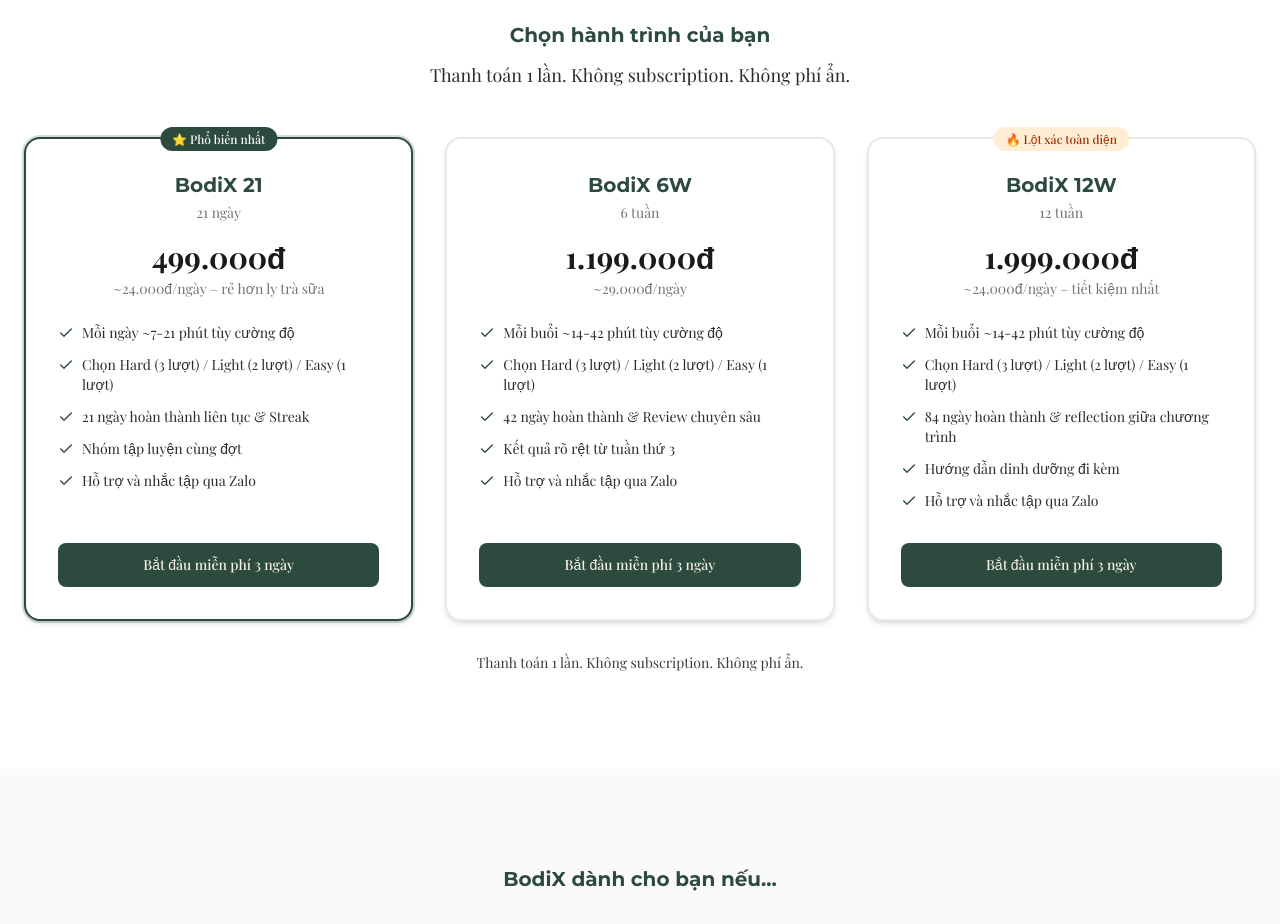
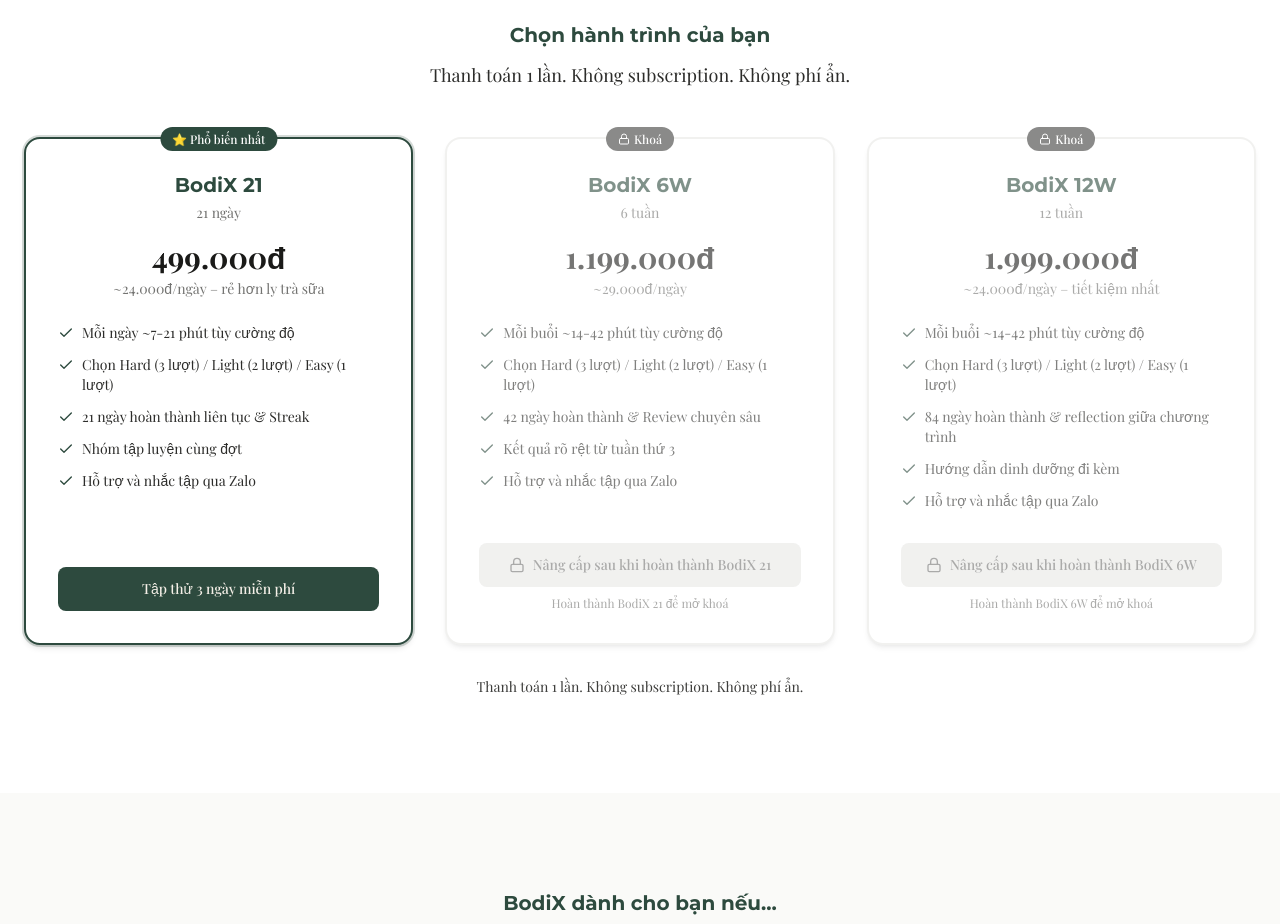
Before and after one commit to saupn/bodix-web, a Next.js app: page / in a window 1280 px wide. Shown: the part 3280-4204 px from the top of the page. Built offline with nearby package versions, Linux system fonts and the light colour scheme; no server answers; a web font is replaced by a local one.

Commit message:
Update programs

```diff
--- a/app/(dashboard)/app/programs/page.tsx
+++ b/app/(dashboard)/app/programs/page.tsx
@@ -1,7 +1,7 @@
 import Link from "next/link";
 import { createClient } from "@/lib/supabase/server";
 import { redirect } from "next/navigation";
-import { Check } from "lucide-react";
+import { Check, Lock } from "lucide-react";
 import { TrialStartButton } from "@/components/dashboard/TrialStartButton";
 
 const PROGRAM_CARDS = [
@@ -21,6 +21,8 @@
       "Hỗ trợ và nhắc tập qua Zalo",
     ],
     highlighted: true,
+    requires: null as string | null,
+    requiresName: null as string | null,
   },
   {
     slug: "bodix-6w",
@@ -38,6 +40,8 @@
       "Hỗ trợ và nhắc tập qua Zalo",
     ],
     highlighted: false,
+    requires: "bodix-21",
+    requiresName: "BodiX 21",
   },
   {
     slug: "bodix-12w",
@@ -55,6 +59,8 @@
       "Hỗ trợ và nhắc tập qua Zalo",
     ],
     highlighted: false,
+    requires: "bodix-6w",
+    requiresName: "BodiX 6W",
   },
 ] as const;
 
@@ -69,6 +75,25 @@
   },
 };
 
+type EnrollmentStatus =
+  | "trial"
+  | "trial_completed"
+  | "pending_payment"
+  | "paid_waiting_cohort"
+  | "active"
+  | "completed"
+  | "paused"
+  | "dropped";
+
+const TRIAL_DONE_STATUSES = new Set<EnrollmentStatus>([
+  "trial_completed",
+  "pending_payment",
+  "paid_waiting_cohort",
+  "active",
+  "completed",
+  "dropped",
+]);
+
 export default async function ProgramsPage() {
   const supabase = await createClient();
   const {
@@ -77,7 +102,6 @@
 
   if (!user) redirect("/login");
 
-  // Check if user already has an active enrollment
   const { data: activeEnrollment } = await supabase
     .from("enrollments")
     .select("id")
@@ -90,7 +114,6 @@
     redirect("/app");
   }
 
-  // Fetch programs from DB to get IDs for trial start
   const { data: programs } = await supabase
     .from("programs")
     .select("id, slug")
@@ -101,24 +124,37 @@
     programIdBySlug[p.slug] = p.id;
   }
 
-  // Check completed enrollments for upgrade banners
-  const { data: completedEnrollments } = await supabase
+  const { data: enrollments } = await supabase
     .from("enrollments")
-    .select("program_id, programs(slug)")
-    .eq("user_id", user.id)
-    .eq("status", "completed");
+    .select("status, programs(slug)")
+    .eq("user_id", user.id);
 
-  const completedSlugs = (completedEnrollments ?? [])
-    .map((e) => {
+  // Slug → set of statuses user has for that program
+  const statusesBySlug = new Map<string, Set<EnrollmentStatus>>();
+  for (const e of enrollments ?? []) {
     const prog = e.programs as unknown as { slug: string } | null;
-      return prog?.slug;
-    })
-    .filter(Boolean) as string[];
+    const slug = prog?.slug;
+    if (!slug) continue;
+    if (!statusesBySlug.has(slug)) statusesBySlug.set(slug, new Set());
+    statusesBySlug.get(slug)!.add(e.status as EnrollmentStatus);
+  }
 
-  // Find the highest-level completed program for upgrade banner
+  const hasCompleted = (slug: string) =>
+    statusesBySlug.get(slug)?.has("completed") ?? false;
+  const hasPaid = (slug: string) => {
+    const s = statusesBySlug.get(slug);
+    return s?.has("paid_waiting_cohort") || s?.has("pending_payment") || false;
+  };
+  const trialDone = (slug: string) => {
+    const s = statusesBySlug.get(slug);
+    if (!s) return false;
+    for (const status of s) if (TRIAL_DONE_STATUSES.has(status)) return true;
+    return false;
+  };
+
   const upgradeBanner =
-    UPGRADE_BANNERS[completedSlugs.includes("bodix-6w") ? "bodix-6w" : ""]
-    ?? UPGRADE_BANNERS[completedSlugs.includes("bodix-21") ? "bodix-21" : ""]
+    UPGRADE_BANNERS[hasCompleted("bodix-6w") ? "bodix-6w" : ""]
+    ?? UPGRADE_BANNERS[hasCompleted("bodix-21") ? "bodix-21" : ""]
     ?? null;
 
   return (
@@ -130,7 +166,6 @@
         Thanh toán 1 lần. Không subscription. Không phí ẩn.
       </p>
 
-      {/* Upgrade banner */}
       {upgradeBanner && (
         <div className="mt-6 rounded-xl border-2 border-primary/30 bg-primary/5 p-4 sm:p-5">
           <p className="font-medium text-primary text-sm sm:text-base">
@@ -149,18 +184,35 @@
         {PROGRAM_CARDS.map((card) => {
           const programId = programIdBySlug[card.slug];
 
+          // Tiered unlock: card khoá khi requires chưa completed
+          const locked =
+            card.requires !== null && !hasCompleted(card.requires);
+
+          const cardCompleted = hasCompleted(card.slug);
+          const cardPaid = hasPaid(card.slug);
+          const cardTrialDone = trialDone(card.slug);
+
           return (
             <div
               key={card.slug}
-              className={`relative flex flex-col rounded-2xl border-2 bg-white p-6 sm:p-8 shadow-md transition-all duration-200 hover:shadow-lg hover:-translate-y-1 ${
-                card.highlighted
+              className={`relative flex flex-col rounded-2xl border-2 bg-white p-6 sm:p-8 shadow-md transition-all duration-200 ${
+                locked
+                  ? "cursor-not-allowed border-neutral-200 opacity-60"
+                  : "hover:-translate-y-1 hover:shadow-lg"
+              } ${
+                !locked && card.highlighted
                   ? "border-primary shadow-lg ring-2 ring-primary/20"
                   : "border-neutral-200"
               }`}
             >
-              {card.badge && (
+              {card.badge && !locked && (
                 <span className="absolute -top-3 left-1/2 -translate-x-1/2 whitespace-nowrap rounded-full bg-primary px-3 py-1 text-xs font-medium text-white">
                   {card.badge}
+                </span>
+              )}
+              {locked && (
+                <span className="absolute -top-3 left-1/2 inline-flex -translate-x-1/2 items-center gap-1 whitespace-nowrap rounded-full bg-neutral-700 px-3 py-1 text-xs font-medium text-white">
+                  <Lock className="h-3 w-3" /> Khoá
                 </span>
               )}
 
@@ -194,20 +246,81 @@
               </ul>
 
               <div className="mt-8">
-                {programId ? (
+                {/* ── Locked tier ──────────────────────────────────────── */}
+                {locked && (
+                  <>
+                    <button
+                      type="button"
+                      disabled
+                      className="inline-flex w-full cursor-not-allowed items-center justify-center gap-2 rounded-lg bg-neutral-200 px-5 py-3 text-sm font-medium text-neutral-500"
+                    >
+                      <Lock className="h-4 w-4" />
+                      Nâng cấp sau khi hoàn thành {card.requiresName}
+                    </button>
+                    <p className="mt-2 text-center text-xs text-neutral-500">
+                      Hoàn thành {card.requiresName} để mở khoá
+                    </p>
+                  </>
+                )}
+
+                {/* ── Đã thanh toán: chờ cohort ─────────────────────────── */}
+                {!locked && cardPaid && !cardCompleted && (
+                  <button
+                    type="button"
+                    disabled
+                    className="inline-flex w-full cursor-default items-center justify-center rounded-lg bg-green-100 px-5 py-3 text-sm font-medium text-green-700"
+                  >
+                    ✅ Đã thanh toán – chờ đợt
+                  </button>
+                )}
+
+                {/* ── Đã hoàn thành ─────────────────────────────────────── */}
+                {!locked && cardCompleted && (
+                  <button
+                    type="button"
+                    disabled
+                    className="inline-flex w-full cursor-default items-center justify-center rounded-lg bg-neutral-100 px-5 py-3 text-sm font-medium text-neutral-600"
+                  >
+                    ✅ Đã hoàn thành
+                  </button>
+                )}
+
+                {/* ── BodiX 21: trial done → buy / chưa trial → trial ──── */}
+                {!locked && !cardCompleted && !cardPaid && card.slug === "bodix-21" && (
+                  <>
+                    {cardTrialDone ? (
+                      <Link
+                        href={`/app/checkout/${card.slug}`}
+                        className="inline-flex w-full items-center justify-center rounded-lg bg-primary px-5 py-3 text-sm font-medium text-secondary-light transition-colors hover:bg-primary-dark"
+                      >
+                        Đăng ký chính thức – {card.price}
+                      </Link>
+                    ) : programId ? (
                       <TrialStartButton
                         programId={programId}
                         programName={card.name}
                         className="inline-flex w-full items-center justify-center rounded-lg bg-primary px-5 py-3 text-sm font-medium text-secondary-light transition-colors hover:bg-primary-dark disabled:opacity-60"
                       >
-                    Thử nghiệm miễn phí 3 ngày
+                        Tập thử 3 ngày miễn phí
                       </TrialStartButton>
                     ) : (
                       <Link
                         href="/signup"
                         className="inline-flex w-full items-center justify-center rounded-lg bg-primary px-5 py-3 text-sm font-medium text-secondary-light transition-colors hover:bg-primary-dark"
                       >
-                    Thử nghiệm miễn phí 3 ngày
+                        Tập thử 3 ngày miễn phí
+                      </Link>
+                    )}
+                  </>
+                )}
+
+                {/* ── 6W / 12W unlocked: button đăng ký ───────────────── */}
+                {!locked && !cardCompleted && !cardPaid && card.slug !== "bodix-21" && (
+                  <Link
+                    href={`/app/checkout/${card.slug}`}
+                    className="inline-flex w-full items-center justify-center rounded-lg bg-primary px-5 py-3 text-sm font-medium text-secondary-light transition-colors hover:bg-primary-dark"
+                  >
+                    Đăng ký {card.name} – {card.price}
                   </Link>
                 )}
               </div>
@@ -224,7 +337,7 @@
           href="/pricing"
           className="text-sm font-medium text-primary hover:underline"
         >
-          Hoặc mua ngay (MoMo / Chuyển khoản) →
+          Hoặc mua ngay (Chuyển khoản) →
         </Link>
       </p>
     </div>
--- a/app/(main)/pricing/page.tsx
+++ b/app/(main)/pricing/page.tsx
@@ -1,4 +1,5 @@
 import Link from "next/link";
+import { Lock } from "lucide-react";
 import { PROGRAMS, formatPrice } from "@/lib/config/pricing";
 
 const FEATURES = [
@@ -12,16 +13,22 @@
     key: "bodix21" as const,
     badge: "Phổ biến nhất",
     highlighted: true,
+    requires: null as string | null,
+    requiresName: null as string | null,
   },
   {
     key: "bodix6w" as const,
     badge: null,
     highlighted: false,
+    requires: "bodix21",
+    requiresName: "BodiX 21",
   },
   {
     key: "bodix12w" as const,
     badge: "Cao cấp",
     highlighted: false,
+    requires: "bodix6w",
+    requiresName: "BodiX 6W",
   },
 ];
 
@@ -33,20 +40,28 @@
       </h1>
 
       <div className="mt-8 grid gap-6 sm:grid-cols-3">
-        {CARD_CONFIG.map(({ key, badge, highlighted }) => {
+        {CARD_CONFIG.map(({ key, badge, highlighted, requires, requiresName }) => {
           const program = PROGRAMS[key];
+          const locked = requires !== null;
           return (
             <div
               key={key}
-              className={`rounded-2xl border-2 p-6 ${
-                highlighted
+              className={`relative rounded-2xl border-2 p-6 ${
+                locked
+                  ? "cursor-not-allowed border-neutral-200 bg-white opacity-60"
+                  : highlighted
                     ? "border-[#2D4A3E] bg-white shadow-lg"
                     : "border-neutral-200 bg-white"
               }`}
             >
-              {badge && (
+              {badge && !locked && (
                 <span className="mb-4 inline-block rounded-full bg-[#2D4A3E] px-3 py-1 text-xs font-medium text-white">
                   {badge}
+                </span>
+              )}
+              {locked && (
+                <span className="mb-4 inline-flex items-center gap-1 rounded-full bg-neutral-700 px-3 py-1 text-xs font-medium text-white">
+                  <Lock className="h-3 w-3" /> Khoá
                 </span>
               )}
               <h3 className="font-heading text-xl font-bold text-[#2D4A3E]">
@@ -63,12 +78,28 @@
                   </li>
                 ))}
               </ul>
+              {locked ? (
+                <>
+                  <button
+                    type="button"
+                    disabled
+                    className="mt-6 inline-flex w-full cursor-not-allowed items-center justify-center gap-2 rounded-xl bg-neutral-200 py-3 text-center font-semibold text-neutral-500"
+                  >
+                    <Lock className="h-4 w-4" />
+                    Nâng cấp sau khi hoàn thành {requiresName}
+                  </button>
+                  <p className="mt-2 text-center text-xs text-neutral-500">
+                    Hoàn thành {requiresName} để mở khoá
+                  </p>
+                </>
+              ) : (
                 <Link
                   href={`/checkout?program=${key}`}
                   className="mt-6 block w-full rounded-xl bg-[#2D4A3E] py-3 text-center font-semibold text-white transition-colors hover:bg-[#243d32]"
                 >
                   Đăng ký ngay
                 </Link>
+              )}
             </div>
           );
         })}
--- a/components/sections/Pricing.tsx
+++ b/components/sections/Pricing.tsx
@@ -1,6 +1,6 @@
 import Link from "next/link";
 import { SectionHeading } from "@/components/ui/SectionHeading";
-import { Check } from "lucide-react";
+import { Check, Lock } from "lucide-react";
 
 const PRICING_CARDS = [
   {
@@ -19,6 +19,8 @@
       "Hỗ trợ và nhắc tập qua Zalo",
     ],
     highlighted: true,
+    requires: null as string | null,
+    requiresName: null as string | null,
   },
   {
     id: "bodix-6w",
@@ -36,6 +38,8 @@
       "Hỗ trợ và nhắc tập qua Zalo",
     ],
     highlighted: false,
+    requires: "bodix-21",
+    requiresName: "BodiX 21",
   },
   {
     id: "bodix-12w",
@@ -53,6 +57,8 @@
       "Hỗ trợ và nhắc tập qua Zalo",
     ],
     highlighted: false,
+    requires: "bodix-6w",
+    requiresName: "BodiX 6W",
   },
 ] as const;
 
@@ -65,20 +71,31 @@
           subtitle="Thanh toán 1 lần. Không subscription. Không phí ẩn."
         />
         <div className="mt-8 sm:mt-12 grid gap-6 sm:gap-8 grid-cols-1 md:grid-cols-3">
-          {PRICING_CARDS.map((card) => (
+          {PRICING_CARDS.map((card) => {
+            const locked = card.requires !== null;
+            return (
               <div
                 key={card.id}
-              className={`relative flex flex-col rounded-2xl border-2 bg-white p-6 sm:p-8 shadow-md transition-all duration-200 hover:shadow-lg hover:-translate-y-1 ${
-                card.highlighted
+                className={`relative flex flex-col rounded-2xl border-2 bg-white p-6 sm:p-8 shadow-md transition-all duration-200 ${
+                  locked
+                    ? "cursor-not-allowed border-neutral-200 opacity-60"
+                    : "hover:-translate-y-1 hover:shadow-lg"
+                } ${
+                  !locked && card.highlighted
                     ? "border-primary shadow-lg ring-2 ring-primary/20"
                     : "border-neutral-200"
                 }`}
               >
-              {card.badge && (
+                {card.badge && !locked && (
                   <span
                     className={`absolute -top-3 left-1/2 -translate-x-1/2 whitespace-nowrap px-3 py-1 rounded-full text-xs font-medium ${card.badgeStyle}`}
                   >
                     {card.badge}
+                  </span>
+                )}
+                {locked && (
+                  <span className="absolute -top-3 left-1/2 inline-flex -translate-x-1/2 items-center gap-1 whitespace-nowrap rounded-full bg-neutral-700 px-3 py-1 text-xs font-medium text-white">
+                    <Lock className="h-3 w-3" /> Khoá
                   </span>
                 )}
                 <div className="text-center">
@@ -103,15 +120,32 @@
                   ))}
                 </ul>
                 <div className="mt-8">
+                  {locked ? (
+                    <>
+                      <button
+                        type="button"
+                        disabled
+                        className="inline-flex w-full cursor-not-allowed items-center justify-center gap-2 rounded-lg bg-neutral-200 px-5 py-3 text-sm font-medium text-neutral-500"
+                      >
+                        <Lock className="h-4 w-4" />
+                        Nâng cấp sau khi hoàn thành {card.requiresName}
+                      </button>
+                      <p className="mt-2 text-center text-xs text-neutral-500">
+                        Hoàn thành {card.requiresName} để mở khoá
+                      </p>
+                    </>
+                  ) : (
                     <Link
                       href="/signup"
                       className="inline-flex w-full items-center justify-center rounded-lg bg-primary px-5 py-3 text-sm font-medium text-secondary-light transition-colors hover:bg-primary-dark"
                     >
-                  Bắt đầu miễn phí 3 ngày
+                      Tập thử 3 ngày miễn phí
                     </Link>
+                  )}
                 </div>
               </div>
-          ))}
+            );
+          })}
         </div>
         <p className="mt-8 text-center text-sm text-neutral-700 max-w-2xl mx-auto">
           Thanh toán 1 lần. Không subscription. Không phí ẩn.
```
Lines whose indentation alone changed are shown as unchanged.
